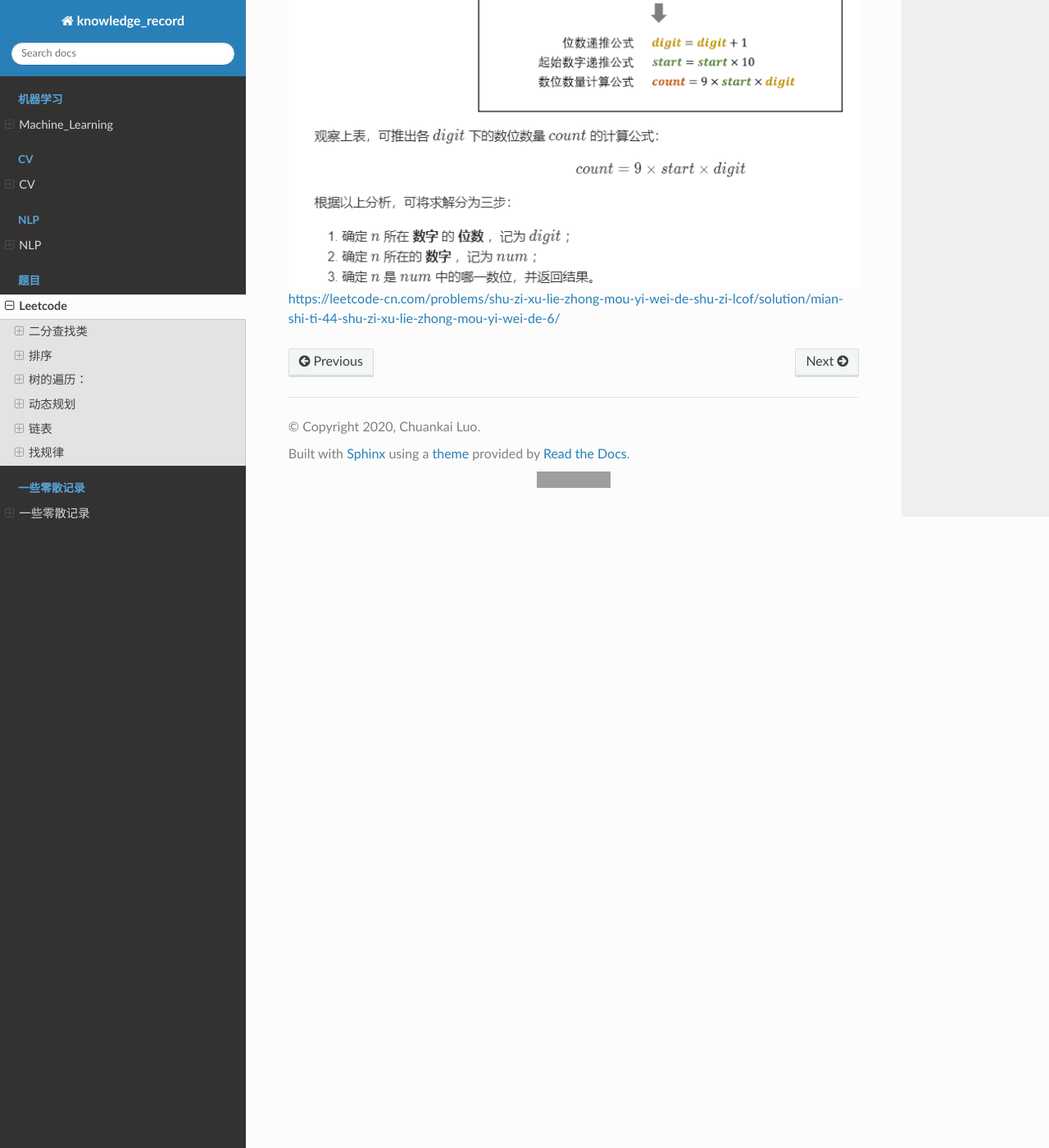
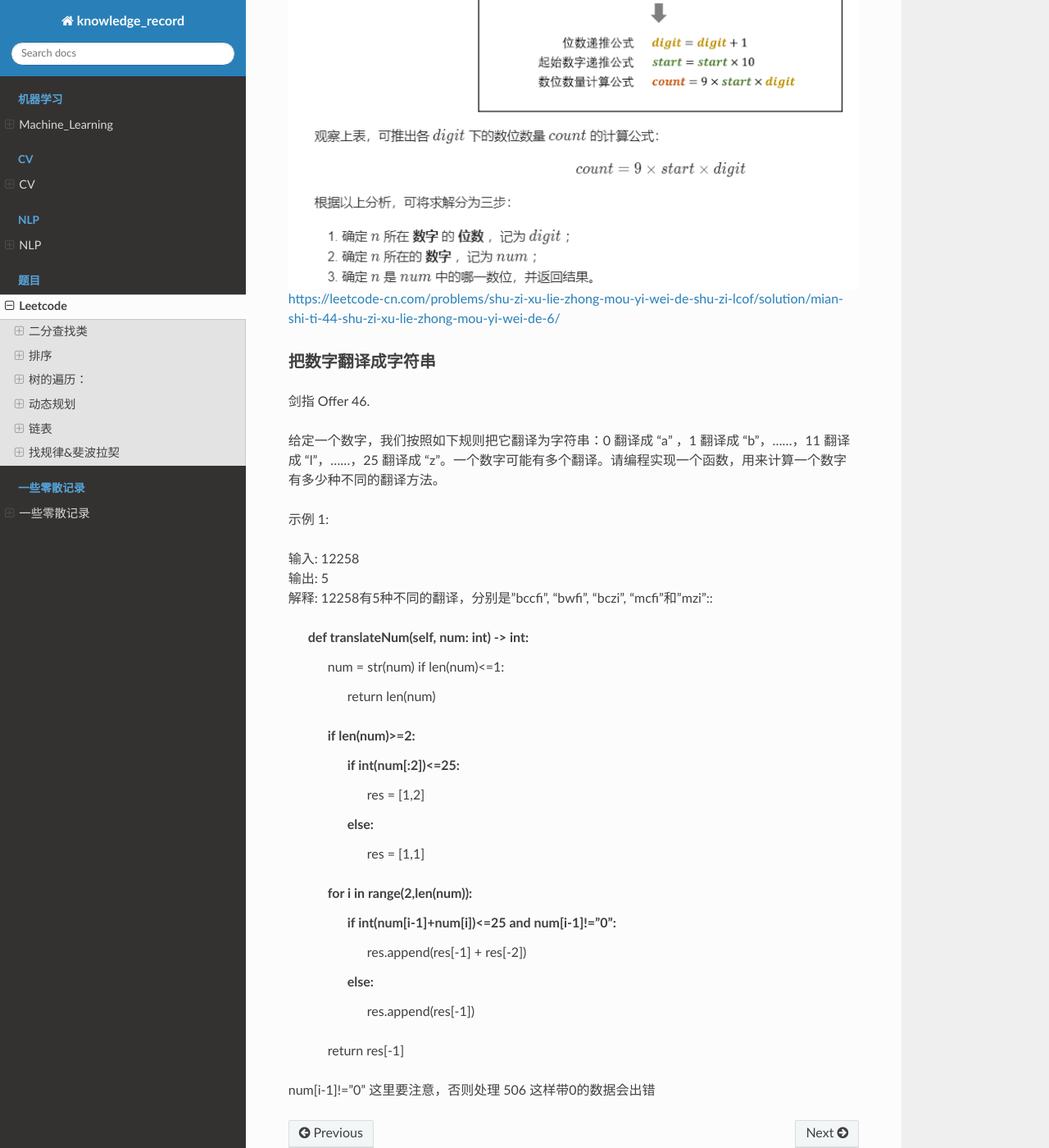
Before and after one commit to luochuankai-JHU/knowledge_record, a Sphinx documentation site: the page built from docs/leetcode/leetcode.rst, in a window 1280 px wide and 1400 px high, scrolled down 25940 px. Shown: the whole window at 82% size. Built offline with Sphinx 7.4.7 and the Read the Docs theme 2.0.0, drawn with Linux system fonts in a browser that asks for light colours; grey boxes are pictures that could not be loaded.

Commit message:
leetcode

```diff
--- a/docs/leetcode/leetcode.rst
+++ b/docs/leetcode/leetcode.rst
@@ -1226,7 +1226,7 @@ https://leetcode-cn.com/problems/fan-zhuan-lian-biao-lcof/solution/dong-hua-yan-
         list1+=list2
 
 
-找规律
+找规律&斐波拉契
 ===================
 
 跳台阶---斐波拉契
@@ -1257,3 +1257,35 @@ https://leetcode-cn.com/problems/fan-zhuan-lian-biao-lcof/solution/dong-hua-yan-
 
 
 https://leetcode-cn.com/problems/shu-zi-xu-lie-zhong-mou-yi-wei-de-shu-zi-lcof/solution/mian-shi-ti-44-shu-zi-xu-lie-zhong-mou-yi-wei-de-6/
+
+
+把数字翻译成字符串
+--------------------------
+剑指 Offer 46.
+
+给定一个数字，我们按照如下规则把它翻译为字符串：0 翻译成 “a” ，1 翻译成 “b”，……，11 翻译成 “l”，……，25 翻译成 “z”。一个数字可能有多个翻译。请编程实现一个函数，用来计算一个数字有多少种不同的翻译方法。
+
+示例 1:
+
+| 输入: 12258
+| 输出: 5
+| 解释: 12258有5种不同的翻译，分别是"bccfi", "bwfi", "bczi", "mcfi"和"mzi"::
+
+    def translateNum(self, num: int) -> int:
+        num = str(num)
+        if len(num)<=1:
+            return len(num)
+        if len(num)>=2:
+            if int(num[:2])<=25:
+                res = [1,2]
+            else:
+                res = [1,1]
+
+        for i in range(2,len(num)):
+            if int(num[i-1]+num[i])<=25 and num[i-1]!="0":
+                res.append(res[-1] + res[-2])
+            else:
+                res.append(res[-1])
+        return res[-1]
+
+num[i-1]!="0" 这里要注意，否则处理 506 这样带0的数据会出错
```
Also changed, not shown: docs/python/python.rst (+35 -1 lines).
